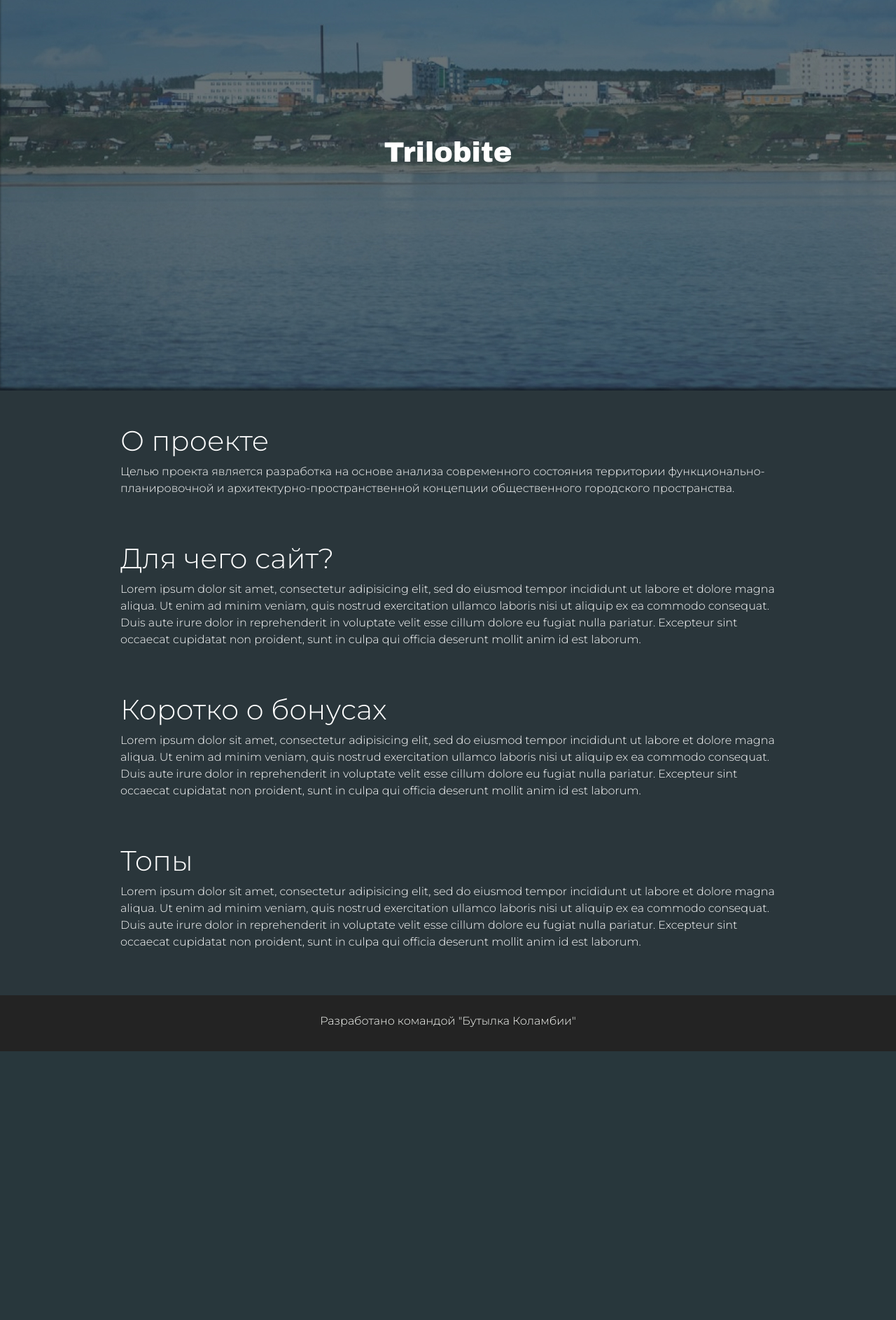
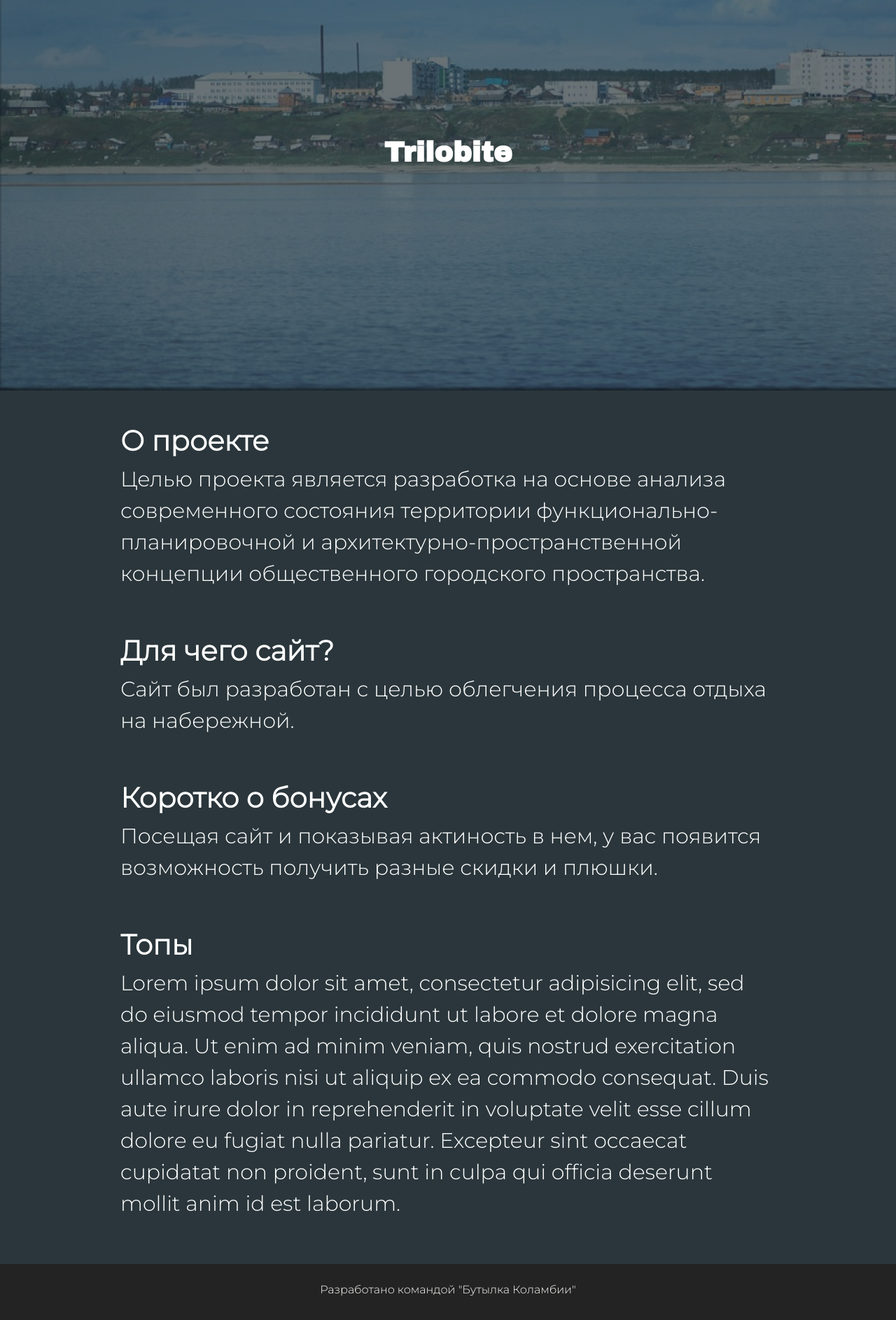
Before and after one commit to chichxh/trilobit, a PHP site: page / in a window 1280 px wide. Shown: the part 162-2048 px from the top of the page at 70% size. Before the commit the page ends 1664 px from the top, so only its background shows below. Run offline with PHP 8.4, Linux system fonts and the light colour scheme; data that the repository does not hold is empty; some libraries are stand-ins or nearby versions.

Commit message:
update README.md

```diff
--- a/index.php
+++ b/index.php
@@ -33,6 +33,12 @@ if ($link == false){
 			height: 720px;
 			background-size: cover;
 			color: #fff;
+		}
+		.container-fluid p {
+			font-size: 30px;
+		}
+		h1 {
+			font-weight: bold;
 		}
 		.nav-link	 {
 			color: #fff;
@@ -86,21 +92,11 @@ if ($link == false){
 			</div>
 			<div class="col-9 mx-auto text-left mt-5">
 				<h1>Для чего сайт?</h1>
-				<p>Lorem ipsum dolor sit amet, consectetur adipisicing elit, sed do eiusmod
-				tempor incididunt ut labore et dolore magna aliqua. Ut enim ad minim veniam,
-				quis nostrud exercitation ullamco laboris nisi ut aliquip ex ea commodo
-				consequat. Duis aute irure dolor in reprehenderit in voluptate velit esse
-				cillum dolore eu fugiat nulla pariatur. Excepteur sint occaecat cupidatat non
-				proident, sunt in culpa qui officia deserunt mollit anim id est laborum.</p>
+				<p>Сайт был разработан с целью облегчения процесса отдыха на  набережной.</p>
 			</div>
 			<div class="col-9 mx-auto text-left mt-5">
 				<h1>Коротко о бонусах</h1>
-				<p>Lorem ipsum dolor sit amet, consectetur adipisicing elit, sed do eiusmod
-				tempor incididunt ut labore et dolore magna aliqua. Ut enim ad minim veniam,
-				quis nostrud exercitation ullamco laboris nisi ut aliquip ex ea commodo
-				consequat. Duis aute irure dolor in reprehenderit in voluptate velit esse
-				cillum dolore eu fugiat nulla pariatur. Excepteur sint occaecat cupidatat non
-				proident, sunt in culpa qui officia deserunt mollit anim id est laborum.</p>
+				<p>Посещая сайт и показывая актиность в нем, у вас появится возможность получить разные скидки и плюшки.</p>
 			</div>
 			<div class="col-9 mx-auto text-left mt-5">
 				<h1>Топы</h1>
```
Also changed, not shown: README.md, skate.php (line endings or trailing spaces).
